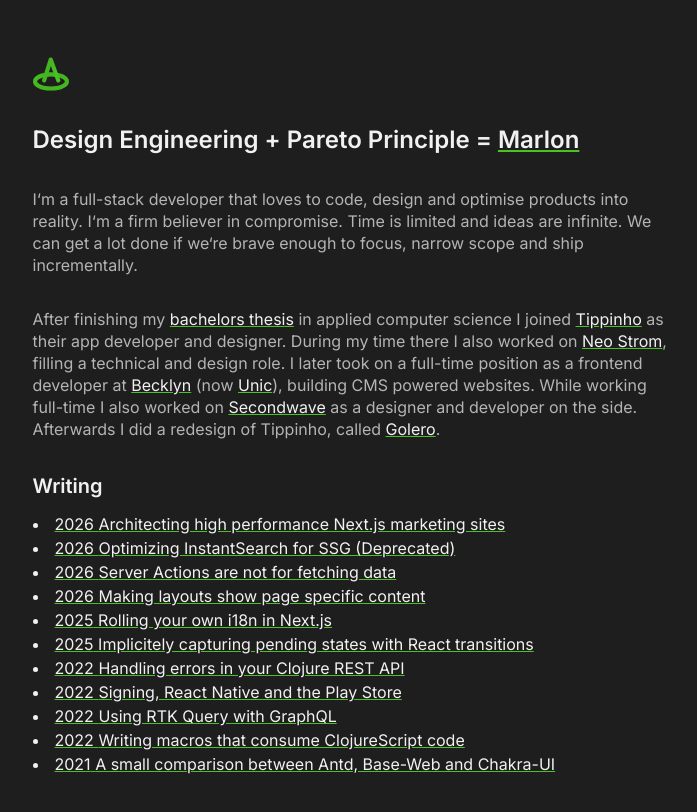
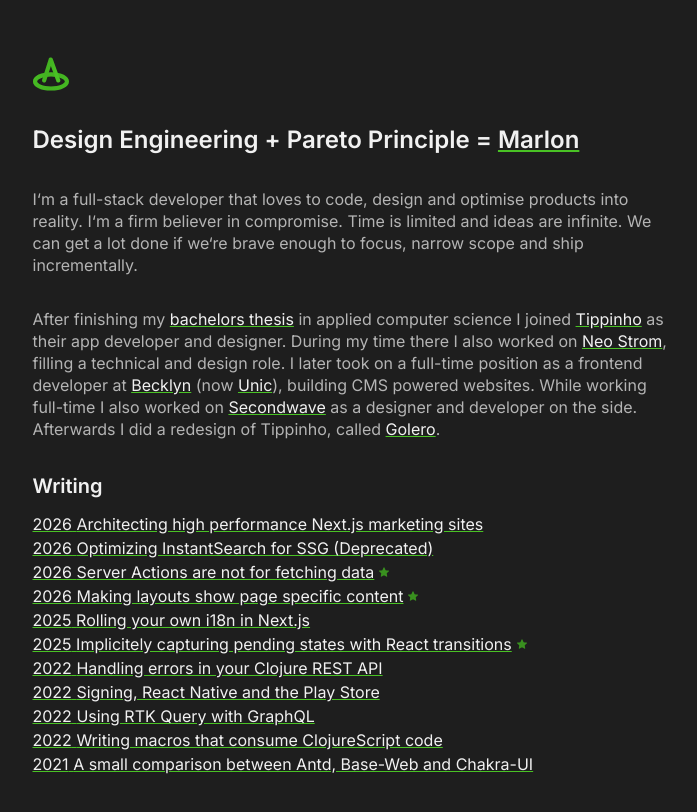
Before and after one commit to marlonschlosshauer/marlonschlosshauer.de, a Next.js app: page / in a window 1280 px wide. Shown: the top 812 px of the page, without its empty margins (280-977 px from the left). Built offline with nearby package versions, Linux system fonts and the light colour scheme.

Commit message:
Highlight my favorite posts

```diff
--- a/src/components/posts/Posts.tsx
+++ b/src/components/posts/Posts.tsx
@@ -1,3 +1,4 @@
+import { Star } from "@/icons/Star";
 import { getBlogPosts } from "@/lib/mdx";
 import { Link } from "../shared/link/Link";
 
@@ -5,14 +6,17 @@ export const Posts = async () => {
     const metadatas = await getBlogPosts();
 
     return (
-        <ul className="list-disc list-inside">
+        <ul>
             {metadatas
                 .sort((a, b) => new Date(a.date).valueOf() - new Date(b.date).valueOf())
                 .toReversed()
                 .map((post, key) => (
-                    <li key={key}>
-                        <Link href={post.href}>
+                    <li key={key} className="flex">
+                        <Link href={post.href} className="flex flex-row items-center gap-1">
                             {new Date(post.date).getFullYear()} {post.title}
+                            {post.favorite && (
+                                <Star aria-hidden className="w-[12px] h-[12px] text-primary-alt" />
+                            )}
                         </Link>
                     </li>
                 ))}
--- a/src/content/blog/server-actions-are-not-for-fetching.mdx
+++ b/src/content/blog/server-actions-are-not-for-fetching.mdx
@@ -9,6 +9,7 @@ export const metadata = {
         "Server Actions deliver great DX, however they're often misused as a data delivery method. Find out interactively why they should not be used to fetch data.",
     date: "2026-01-03",
     words: 1300,
+    favorite: true,
 };
 
 # Server Actions are not for fetching data
--- a/src/content/blog/transitions-are-neat.mdx
+++ b/src/content/blog/transitions-are-neat.mdx
@@ -10,6 +10,7 @@ export const metadata = {
     date: "2025-10-04",
     words: 1800,
     tags: ["next.js", "react", "concurrency-api"],
+    favorite: true,
 };
 
 # Implicitely capturing pending states with React transitions
--- a/src/content/blog/why-parallel-routes.mdx
+++ b/src/content/blog/why-parallel-routes.mdx
@@ -7,6 +7,7 @@ export const metadata = {
     description: "Using the power of parallel routes to inject page specific content into layouts",
     date: "2026-01-02",
     words: 900,
+    favorite: true,
 };
 
 # Making layouts show page specific content
--- /dev/null
+++ b/src/icons/Star.tsx
@@ -0,0 +1,13 @@
+import { FC } from "react";
+import { PropsWithClassName } from "@/types/style";
+
+export const Star: FC<PropsWithClassName> = props => {
+    return (
+        <svg viewBox="0 0 24 24" fill="none" {...props}>
+            <path
+                d="M11.322 2.923C11.448 2.664 11.712 2.5 12 2.5C12.289 2.5 12.552 2.664 12.678 2.923C13.652 4.921 15.328 8.363 15.328 8.363C15.328 8.363 19.139 8.887 21.35 9.192C21.753 9.247 22 9.588 22 9.939C22 10.129 21.928 10.322 21.769 10.475C20.159 12.013 17.387 14.666 17.387 14.666C17.387 14.666 18.064 18.433 18.456 20.618C18.539 21.08 18.181 21.5 17.714 21.5C17.592 21.5 17.47 21.471 17.359 21.411C15.391 20.363 12 18.56 12 18.56C12 18.56 8.609 20.363 6.641 21.411C6.53 21.471 6.407 21.5 6.285 21.5C5.82 21.5 5.46 21.079 5.544 20.618C5.937 18.433 6.614 14.666 6.614 14.666C6.614 14.666 3.841 12.013 2.232 10.475C2.072 10.322 2 10.129 2 9.94C2 9.588 2.249 9.246 2.651 9.192C4.862 8.887 8.672 8.363 8.672 8.363C8.672 8.363 10.349 4.921 11.322 2.923Z"
+                fill="currentColor"
+            />
+        </svg>
+    );
+};
```
